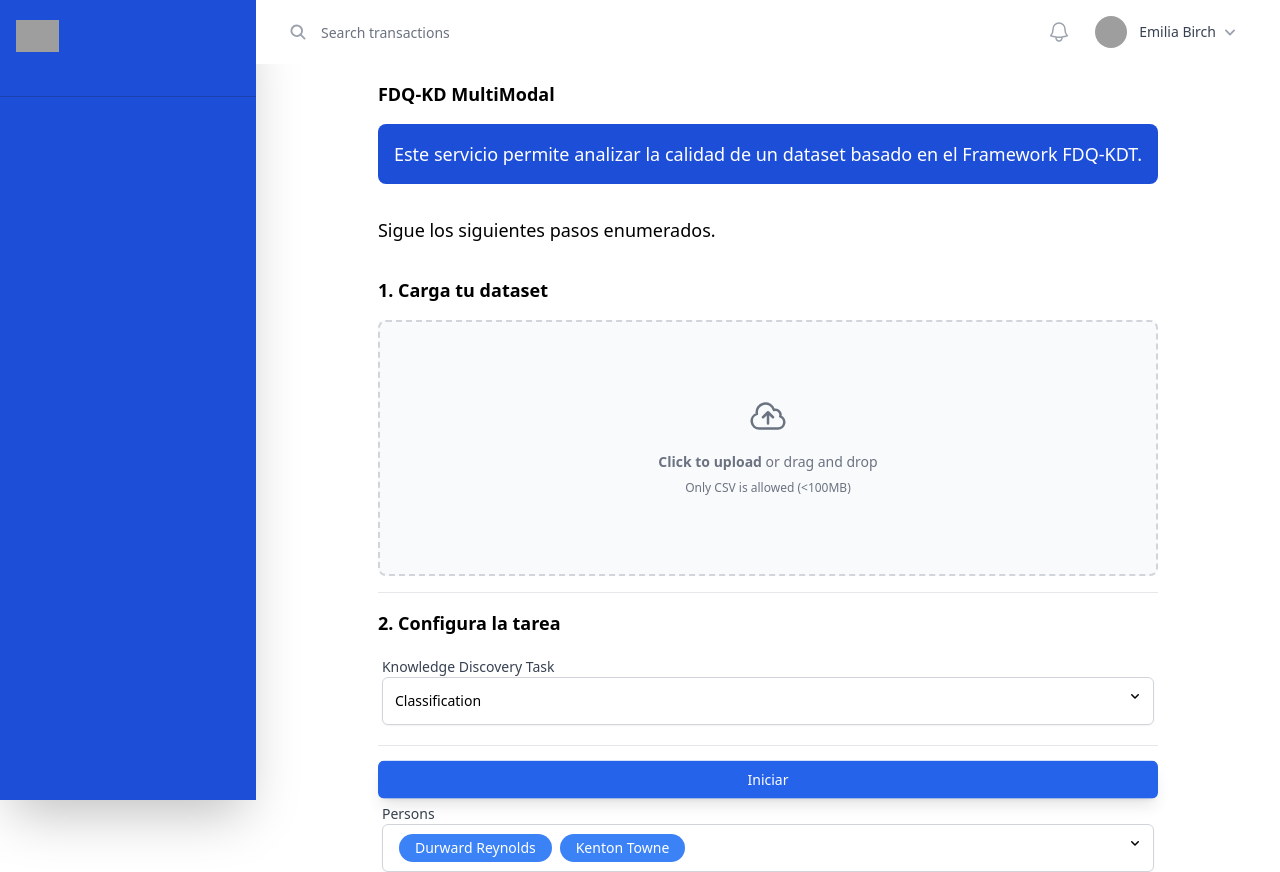
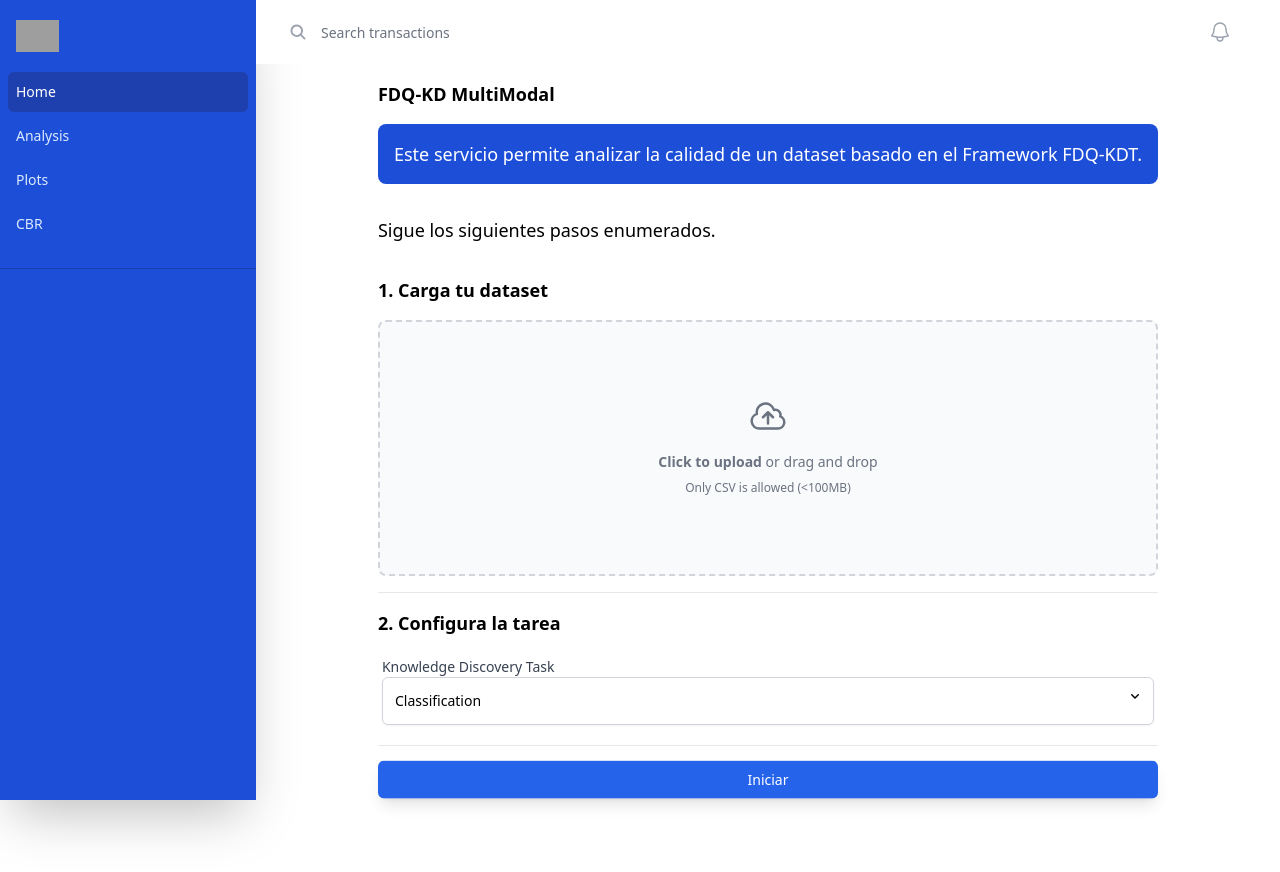
Before and after one commit to rafabelalcazar/data-quality-ui, a React (Vite) app: page / in a window 1280 px wide. After the commit the page ends 816 px from the top, so only its background shows below. Built offline with nearby package versions, Linux system fonts and the light colour scheme; grey boxes are pictures that could not be loaded.

Commit message:
fix(SelectCustom.jsx): Fix overflow when select multiple options

```diff
--- a/src/App.jsx
+++ b/src/App.jsx
@@ -7,6 +7,7 @@ import { useState } from 'react'
 import { Button } from '@headlessui/react'
 import uploadDataset from './usecases/uploadDataset'
 import { datasetService } from './infrastructure/services/datasetServices'
+import DatasetInfo from './pages/DatasetInfo'
 
 const dataTask = [
   { id: 1, name: 'Classification' },
@@ -20,13 +21,25 @@ const people = [
   { id: 4, name: 'Benedict Kessler' },
   { id: 5, name: 'Katelyn Rohan' },
   { id: 6, name: 'Katelyn Rohan' },
+  { id: 7, name: 'Katelyn Rohan' },
+  { id: 8, name: 'Katelyn Rohan' },
 ]
 
+
+const navigation = [
+  { name: 'Home', href: '#', current: true },
+  { name: 'Analysis', href: '#', current: false },
+  { name: 'Plots', href: '#', current: false },
+  { name: 'CBR', href: '#', current: false },
+]
 const App = () => {
 
   const [selected, setSelected] = useState(dataTask[0])
   const [dataset, setDataset] = useState([])
   const [selectedPeople, setSelectedPeople] = useState([people[0], people[1]])
+  const [sidebarOpen, setSidebarOpen] = useState(false)
+  const [datasetResponse, setDatasetResponse] = useState({})
+
 
   const handleFile = (e) => {
     e.preventDefault()
@@ -50,16 +63,18 @@ const App = () => {
     try {
       const result = await uploadDataset(datasetService, dataset[0])
       console.log(result)
+      setDatasetResponse(result)
     } catch (error) {
       console.log(error)
     }
   }
 
   return (
-    <div className="min-h-full dark:bg-primary-950">
-      <Sidebar />
+    <div className="min-h-full dark:bg-gray-900">
+      <Sidebar navigation={navigation} sidebarOpen={sidebarOpen} setSidebarOpen={setSidebarOpen}/>
       <div className="lg:pl-64 flex flex-col flex-1 h-full min-h-screen">
-        <HeaderSearch />
+        <HeaderSearch setSidebarOpen={setSidebarOpen} />
+        {/* <DatasetInfo /> */}
         <div className="p-4 sm:px-6 lg:lg:max-w-6xl lg:mx-auto lg:px-8 ">
           <h1 className="dark:text-white dark:p-4 dark:bg-gray-700 rounded-lg font-bold text-lg mb-4 ">FDQ-KD MultiModal</h1>
           <p className="p-4 my-4 bg-primary-700 text-white text-lg rounded-lg">Este servicio permite analizar la calidad de un dataset basado en el Framework FDQ-KDT.</p>
@@ -73,9 +88,9 @@ const App = () => {
           </div>
           <hr className='my-4' />
           <Button onClick={handleUploadDataset} className="inline-flex animate-bounce shadow-lg w-full justify-center items-center px-4 py-2 border border-transparent text-sm font-medium rounded-md text-white bg-primary-600 hover:bg-primary-700 focus:outline-none focus:ring-2 focus:ring-offset-2 focus:ring-primary-500">Iniciar</Button>
-          <div className='p-1 w-full box-border h-8'>
+          {/* <div className='w-full flex-1 box-border h-8 scroll-m-0'>
             <SelectCustom label='Persons' selected={selectedPeople} setSelected={setSelectedPeople} data={people} multiple={true} />
-          </div>
+          </div> */}
         </div>
       </div>
     </div>
--- a/src/components/Header/HeaderActions.jsx
+++ b/src/components/Header/HeaderActions.jsx
@@ -7,7 +7,7 @@ import { Fragment } from 'react'
 const HeaderActions = () => {
     return (
         <div className="ml-4 flex items-center md:ml-6">
-            <button type="button" className="bg-white p-1 rounded-full text-gray-400 hover:text-gray-500 focus:outline-none focus:ring-2 focus:ring-offset-2 focus:ring-primary-500">
+            <button type="button" className="bg-white dark:bg-gray-800 p-1 rounded-full text-gray-400 hover:text-gray-500 focus:outline-none focus:ring-2 focus:ring-offset-2 focus:ring-primary-500">
                 <span className="sr-only">View notifications</span>
                 {/* <!-- Heroicon name: outline/bell --> */}
                 <BellIcon className="h-6 w-6" />
@@ -16,12 +16,12 @@ const HeaderActions = () => {
             {/* <!-- Profile dropdown --> */}
             <Menu as="div" className="ml-3 relative">
 
-                <MenuButton className="max-w-xs bg-white rounded-full flex items-center text-sm focus:outline-none focus:ring-2 focus:ring-offset-2 focus:ring-primary-500 lg:p-2 lg:rounded-md lg:hover:bg-gray-50">
+                {/* <MenuButton className="max-w-xs bg-white dark:bg-gray-800 rounded-full flex items-center text-sm focus:outline-none focus:ring-2 focus:ring-offset-2 focus:ring-primary-500 lg:p-2 lg:rounded-md lg:hover:bg-gray-50">
                     <img className="h-8 w-8 rounded-full" src="https://images.unsplash.com/photo-1494790108377-be9c29b29330?ixlib=rb-1.2.1&ixid=eyJhcHBfaWQiOjEyMDd9&auto=format&fit=facearea&facepad=2&w=256&h=256&q=80" alt="" />
                     <span className="hidden ml-3 text-gray-700 text-sm font-medium lg:block"><span className="sr-only">Open user menu for </span>Emilia Birch</span>
                     <ChevronDownIcon className="hidden flex-shrink-0 ml-1 h-5 w-5 text-gray-400 lg:block" aria-hidden="true" />
 
-                </MenuButton>
+                </MenuButton> */}
                 <MenuItems
                     transition
                     anchor="bottom end"
--- a/src/components/Header/HeaderSearch.jsx
+++ b/src/components/Header/HeaderSearch.jsx
@@ -4,7 +4,7 @@ import HeaderActions from './HeaderActions'
 
 const HeaderSearch = ({ setSidebarOpen, onSearch, searchText }) => {
     return (
-        <div className="relative z-10 flex-shrink-0 flex h-16 bg-white dark:bg-primary-950 border-b border-gray-200 lg:border-none">
+        <div className="relative z-10 flex-shrink-0 flex h-16 bg-white dark:bg-gray-900 border-b border-gray-200 lg:border-none">
             <button onClick={() => setSidebarOpen(true)} type="button" className="px-4 border-r border-gray-200 text-gray-400 focus:outline-none focus:ring-2 focus:ring-inset focus:ring-primary-500 lg:hidden">
                 <span className="sr-only">Open sidebar</span>
                 {/* <!-- Heroicon name: outline/menu-alt-1 --> */}
@@ -23,7 +23,7 @@ const HeaderSearch = ({ setSidebarOpen, onSearch, searchText }) => {
                             <input id="search-field"
                                 onChange={onSearch}
                                 value={searchText}
-                                name="search-field" className="block w-full h-full pl-8 pr-3 py-2 bg-white dark:bg-primary-950 border-transparent text-gray-900 dark:text-white placeholder-gray-500 focus:outline-none focus:ring-0 focus:border-transparent sm:text-sm" placeholder="Search transactions" type="search" />
+                                name="search-field" className="block w-full h-full pl-8 pr-3 py-2 bg-white dark:bg-gray-900 border-transparent hover:bg-gray-500/10 text-gray-900 dark:text-white placeholder-gray-500 focus:outline-none focus:ring-0 focus:border-transparent sm:text-sm" placeholder="Search transactions" type="search" />
                         </div>
                     </form>
                 </div>
--- a/src/components/Select/SelectCustom.jsx
+++ b/src/components/Select/SelectCustom.jsx
@@ -1,4 +1,4 @@
-import { Label, Listbox, ListboxButton, ListboxOption, ListboxOptions, ListboxSelectedOption, Transition } from '@headlessui/react'
+import { Label, Listbox, ListboxButton, ListboxOption, ListboxOptions } from '@headlessui/react'
 import { CheckIcon, ChevronDownIcon, ChevronUpDownIcon } from '@heroicons/react/16/solid'
 import React from 'react'
 import './SelectCustom.css'
@@ -12,24 +12,24 @@ function classNames(...classes) {
 const SelectCustom = ({ selected, setSelected, data, label, multiple }) => {
 
     return (
-        <div className="mx-auto w-full ">
+        <div className="mx-auto w-full flex flex-col flex-1">
             <Listbox value={selected} onChange={setSelected} multiple={multiple} >
                 <Label className="block text-sm font-medium text-gray-700 ">{label}</Label>
                 <ListboxButton
-                    className='bg-white overflow-hidden h-12 flex justify-start items-center relative w-full border border-gray-300 rounded-md shadow-sm pl-3 pr-10 py-2 text-left cursor-default focus:outline-none focus:ring-1 focus:ring-primary-500 focus:border-primary-500 sm:text-sm'
+                    className='bg-white w-[var(--button-width)]  h-12 flex justify-start items-center relative border border-gray-300 rounded-md shadow-sm pl-3 pr-10 py-2 text-left cursor-default focus:outline-none focus:ring-1 focus:ring-primary-500 focus:border-primary-500 sm:text-sm'
                 >
                     {
 
                         multiple &&
-                        <div className='flex  overflow-x-scroll overflow-y-hidden scrollbarThin ' >
+                        <div className='flex overflow-x-scroll scrollbarThin flex-1 w-1' >
                             {
-                                selected.map((item, index) => <p key={item.id} className='bg-primary-500 text-white rounded-full  px-4 py-1 mx-1 w-auto text-nowrap'>{item.name}</p>)
+                                selected.map((item, index) => <p key={item.id} className='bg-primary-500 text-white rounded-full  px-4 py-1 mx-1 w-auto text-nowrap block'>{item.name}</p>)
                             }
                         </div>
                     }
                         {selected.name}
                     <ChevronDownIcon
-                        className="group pointer-events-none absolute top-2.5 right-2.5 size-4 fill-gray/60"
+                        className="group pointer-events-none absolute top-2.5 right-2.5 size-4 fill-gray/60 "
                         aria-hidden="true"
                     />
 
--- a/src/components/Sidebar/RenderNavigation.jsx
+++ b/src/components/Sidebar/RenderNavigation.jsx
@@ -16,7 +16,7 @@ export const RenderNavigation = ({ navigation }) => {
                         )}
                         aria-current={item.current ? 'page' : undefined}
                     >
-                        <item.icon className="mr-4 flex-shrink-0 h-6 w-6 text-primary-200" aria-hidden="true" />
+                        {item.icon && <item.icon className="mr-4 flex-shrink-0 h-6 w-6 text-primary-200" aria-hidden="true" />}
                         {item.name}
                     </a>
                 ))
--- a/src/components/Sidebar/Sidebar.jsx
+++ b/src/components/Sidebar/Sidebar.jsx
@@ -29,7 +29,7 @@ const Sidebar = ({ sidebarOpen=false, setSidebarOpen=()=>{}, navigation=[], seco
                         leaveFrom="translate-x-0"
                         leaveTo="-translate-x-full"
                     >
-                        <div className="relative flex-1 flex flex-col max-w-xs w-full pt-5 pb-4 bg-primary-700 dark:bg-primary-950 transition data-[closed]:opacity-0">
+                        <div className="relative flex-1 flex flex-col max-w-xs w-full pt-5 pb-4 bg-primary-700 dark:bg-gray-950 transition data-[closed]:opacity-0">
                             <div className="flex-shrink-0 flex items-center px-4">
                                 <img
                                     className="h-8 w-auto"
@@ -70,7 +70,7 @@ const Sidebar = ({ sidebarOpen=false, setSidebarOpen=()=>{}, navigation=[], seco
             {/* Static sidebar for desktop */}
             <div className="hidden lg:flex lg:w-64 lg:flex-col lg:fixed lg:inset-y-0">
                 {/* Sidebar component, swap this element with another sidebar if you like */}
-                <div className="flex flex-col flex-grow bg-primary-700 dark:bg-primary-950 pt-5 pb-4 overflow-y-auto shadow-2xl">
+                <div className="flex flex-col flex-grow bg-primary-700 dark:bg-gray-900 pt-5 pb-4 overflow-y-auto shadow-2xl">
                     <div className="flex items-center flex-shrink-0 px-4">
                         <img
                             className="h-8 w-auto"
--- /dev/null
+++ b/src/pages/DatasetInfo.jsx
@@ -0,0 +1,46 @@
+import React from 'react'
+
+const DatasetInfo = () => {
+  return (
+    <div className="p-4 sm:px-6 lg:lg:max-w-6xl lg:mx-auto lg:px-8 ">
+        <div className="flex justify-between items-center">
+            <h1 className="text-2xl font-semibold text-gray-900">Dataset Information</h1>
+            <button className="flex items-center bg-primary-500 text-white px-4 py-2 rounded-md">Edit</button>
+        </div>
+        <div className="mt-4">
+            <div className="grid grid-cols-1 gap-4 sm:grid-cols-2">
+            <div>
+                <label className="block text-sm font-medium text-gray-700">Name</label>
+                <p className="mt-1 text-sm text-gray-900">Iris Dataset</p>
+            </div>
+            <div>
+                <label className="block text-sm font-medium text-gray-700">Description</label>
+                <p className="mt-1 text-sm text-gray-900">This is a dataset of flowers</p>
+            </div>
+            <div>
+                <label className="block text-sm font-medium text-gray-700">Columns</label>
+                <p className="mt-1 text-sm text-gray-900">150</p>
+            </div>
+            <div>
+                <label className="block text-sm font-medium text-gray-700">Rows</label>
+                <p className="mt-1 text-sm text-gray-900">5</p>
+            </div>
+            <div>
+                <label className="block text-sm font-medium text-gray-700">Created At</label>
+                <p className="mt-1 text-sm text-gray-900">2021-09-01</p>
+            </div>
+            <div>
+                <label className="block text-sm font-medium text-gray-700">Updated At</label>
+                <p className="mt-1 text-sm text-gray-900">2021-09-01</p>
+            </div>
+            </div>
+        </div>
+        <div>
+            {/* Show data by feature */}
+
+        </div>
+    </div>
+  )
+}
+
+export default DatasetInfo
```
